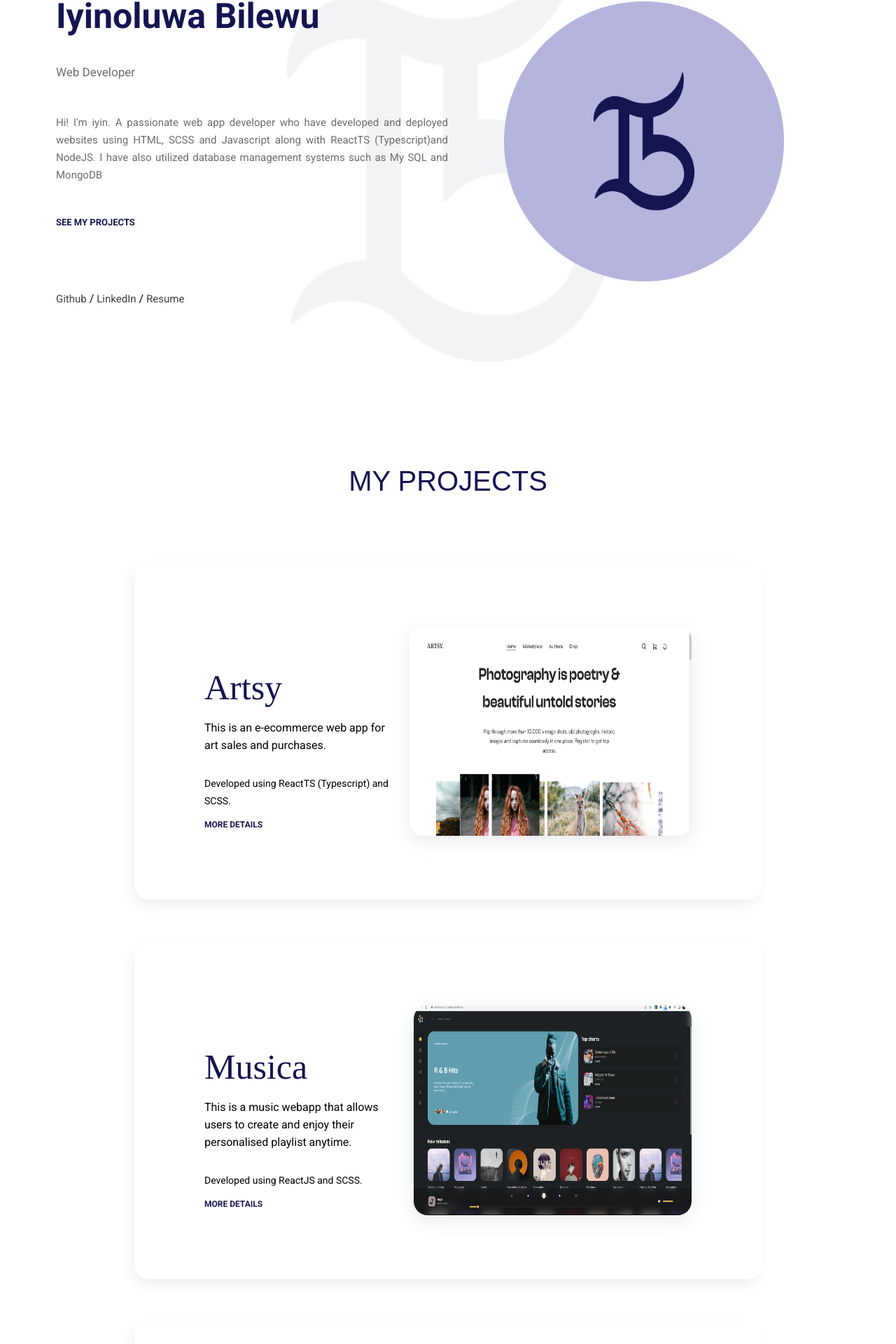
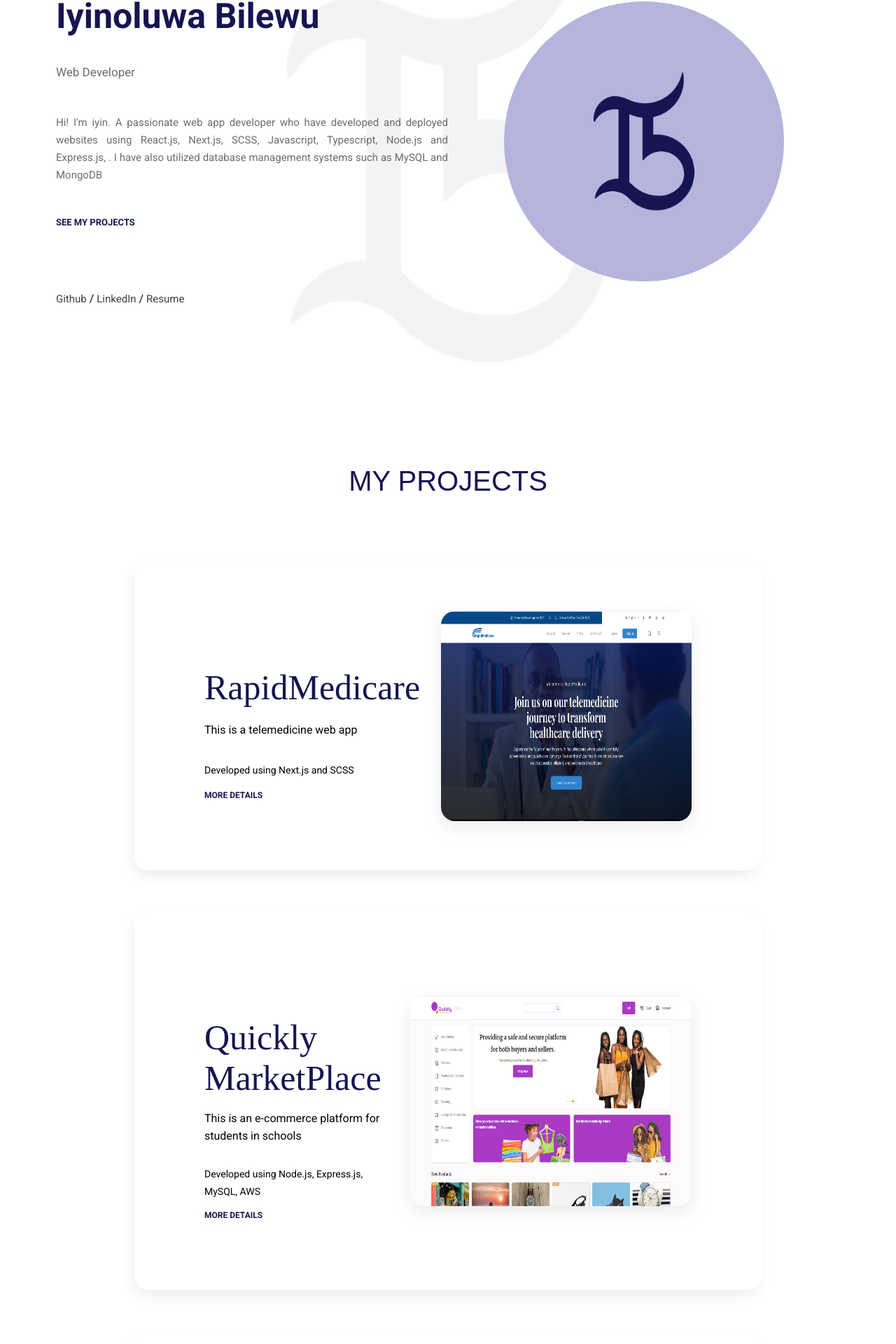
Before and after one commit to Iyin0/iyin, a React (Create React App) app: page / in a window 1280 px wide. Shown: the part 198-2118 px from the top of the page at 70% size. Built offline with nearby package versions, Linux system fonts and the light colour scheme; a web font is replaced by a local one.

Commit message:
adding quickly and rapidmedicare

```diff
--- a/src/landingPage.js
+++ b/src/landingPage.js
@@ -17,8 +17,8 @@ const LandingPage = () => {
                         <div className="bio">
                             <h1>Iyinoluwa Bilewu</h1>
                             <h2>Web Developer</h2>
-                            <p>Hi! I'm iyin. A passionate web app developer who have developed and deployed websites using HTML,
-                                SCSS and Javascript along with ReactTS (Typescript)and NodeJS. I have also utilized database management systems such as My SQL and MongoDB</p>
+                            <p>Hi! I'm iyin. A passionate web app developer who have developed and deployed websites using React.js, Next.js,
+                                SCSS, Javascript, Typescript, Node.js and Express.js, . I have also utilized database management systems such as MySQL and MongoDB</p>
                         </div>
                         <HashLink smooth to="/" className="project-link" onClick={scroll}>SEE MY PROJECTS</HashLink>
                         <p className='all-links'><a href="https://github.com/Iyin0" className="links">Github</a> / <a href="https://www.linkedin.com/in/isaac-bilewu/" className="links">LinkedIn</a> / <a href="https://drive.google.com/file/d/1WLTdXK3IeLdsGVMfYlhUJnLtz9rdzTHU/view?usp=sharing" className="links">Resume</a></p>
--- a/src/projects.js
+++ b/src/projects.js
@@ -1,9 +1,102 @@
 const projects = [
 
     {
+        name: "RapidMedicare",
+        id: 6,
+        info: "This is a telemedicine web app",
+        dev_tool: "Developed using Next.js and SCSS",
+        about: "RapidMedicare is a healthcare technology company that is " +
+            "developing a telemedicine platform and a unified patient " +
+            "electronic health record (EHR) system to help patients and doctors " +
+            "solve the problem of, fragmented patient health records system, " +
+            "lack of access to healthcare Services, poor patient compliance " +
+            "with meds regardless of location.",
+        features: [
+            {
+                name: "Home Page",
+                image: [
+                    require("./images/rapidmedicare/1.png"),
+                ],
+            },
+            {
+                name: "Doctor Section",
+                image: [
+                ],
+            },
+            {
+                name: "Patient Section",
+                image: [
+                ],
+            },
+            {
+                name: "Pharmacy Section",
+                image: [
+                ],
+            },
+            {
+                name: "Admin Section",
+                image: [
+                ],
+            },
+            {
+                name: "Services",
+                image: [
+                ],
+            },
+            {
+                name: "Get In Touch",
+                image: [
+                ],
+            },
+            {
+                name: "About Page",
+                image: [
+                ],
+            },
+        ],
+        link: "https://rapidmed.care/"
+    },
+    {
+        name: "Quickly MarketPlace",
+        id: 5,
+        info: "This is an e-commerce platform for students in schools",
+        dev_tool: "Developed using Node.js, Express.js, MySQL, AWS",
+        about: "This is an e-commerce web app platform which is targeted to help students in schools sell and purchase products easily and safely. The web app focuses on taking care of student's businesses while they can focus on their studies.",
+        features: [
+            {
+                name: "Home Page",
+                image: [
+                    require("./images/quickly/1.png"),
+                ],
+            },
+
+            {
+                name: "Product Page",
+                image: [
+                ],
+            },
+            {
+                name: "Store Section",
+                image: [
+                ],
+            },
+            {
+                name: "Drop",
+                image: [
+                ],
+            },
+            {
+                name: "Cart",
+                image: [
+                ],
+            },
+        ],
+        link: "https://quickly.com.ng/"
+    },
+    {
         name: "Artsy",
-        id: 2,
-        info: "This is an e-ecommerce web app for art sales and purchases.",
+        id: 4,
+        info: "This is an e-commerce web app for art sales and purchases.",
         dev_tool: "Developed using ReactTS (Typescript) and SCSS.",
         about: "This is an e-commerce web app platform for the sales and purchase of art. Artists and artwork lovers can advertise and trade their arts as NFTs on the platform.",
         features: [
@@ -82,7 +175,7 @@ const projects = [
 
     {
         name: "My Debtor",
-        id: 1,
+        id: 2,
         info: "This is a fully developed website to assist schools with recovering student debts as well as prevent the admission of a debtor.",
         dev_tool: "Developed using ReactJS and CSS.",
         about: "My debtor is a school administrative webapp. It's primary function is to help schools recover debts from defaulting students, " +
@@ -123,7 +216,7 @@ const projects = [
 
     {
         name: "Spotify",
-        id: 4,
+        id: 1,
         info: "This is a Spotify web app.",
         dev_tool: "Developed using ReactJS and CSS.",
         about: "This is a Sporify web app for listening and enjoying your favourite music. It features the use of Spotify API to manage the user's interest and interaction. The user's login is authenticated by Spotify so users' credentials are secure. The user, when logged in can view different playlists suggested on the homepage and through the search page. The user can also control playback of their favourite songs.",
```
Also changed, not shown: src/images/quickly/1.png (added), src/images/rapidmedicare/1.png (added).
